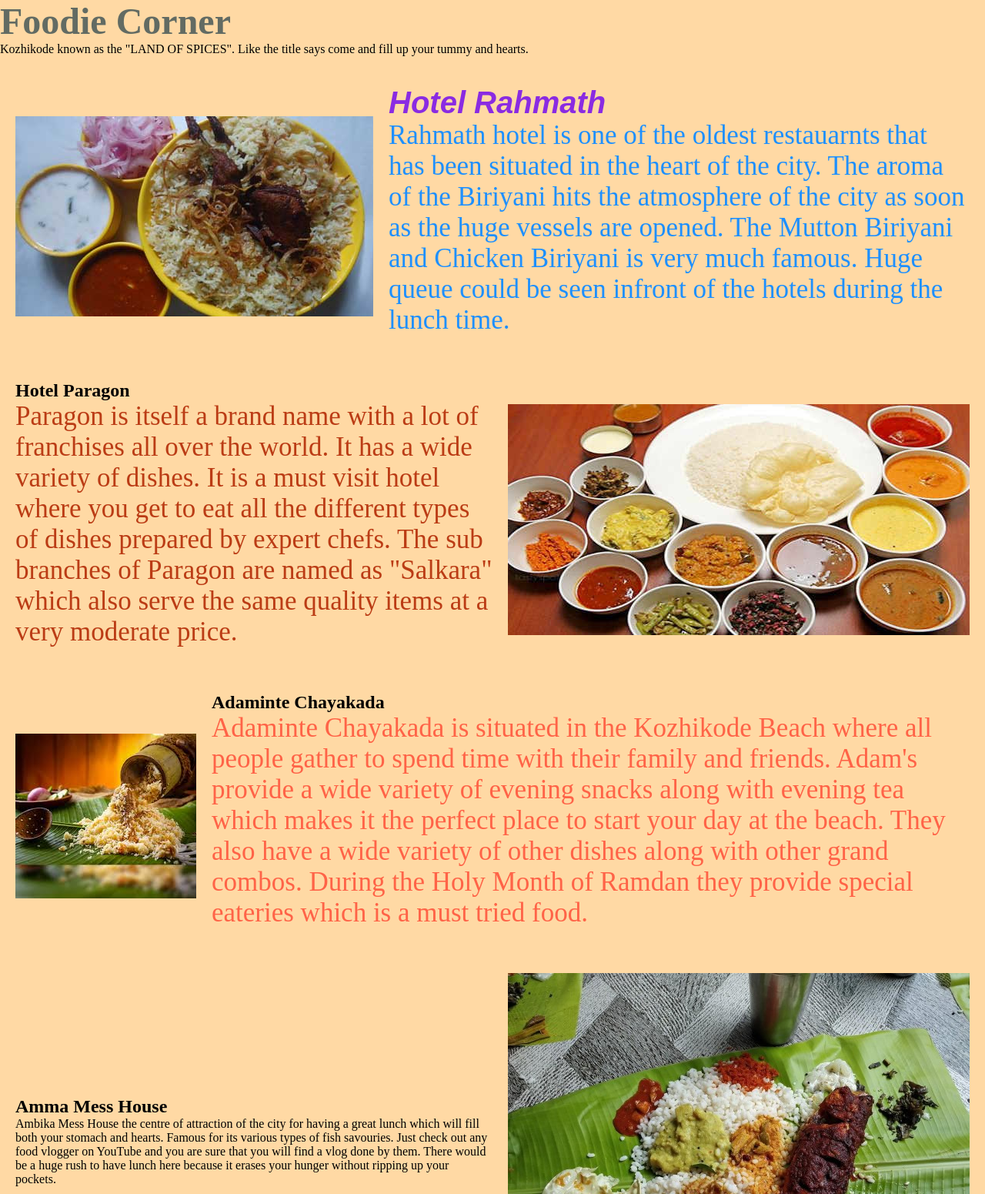
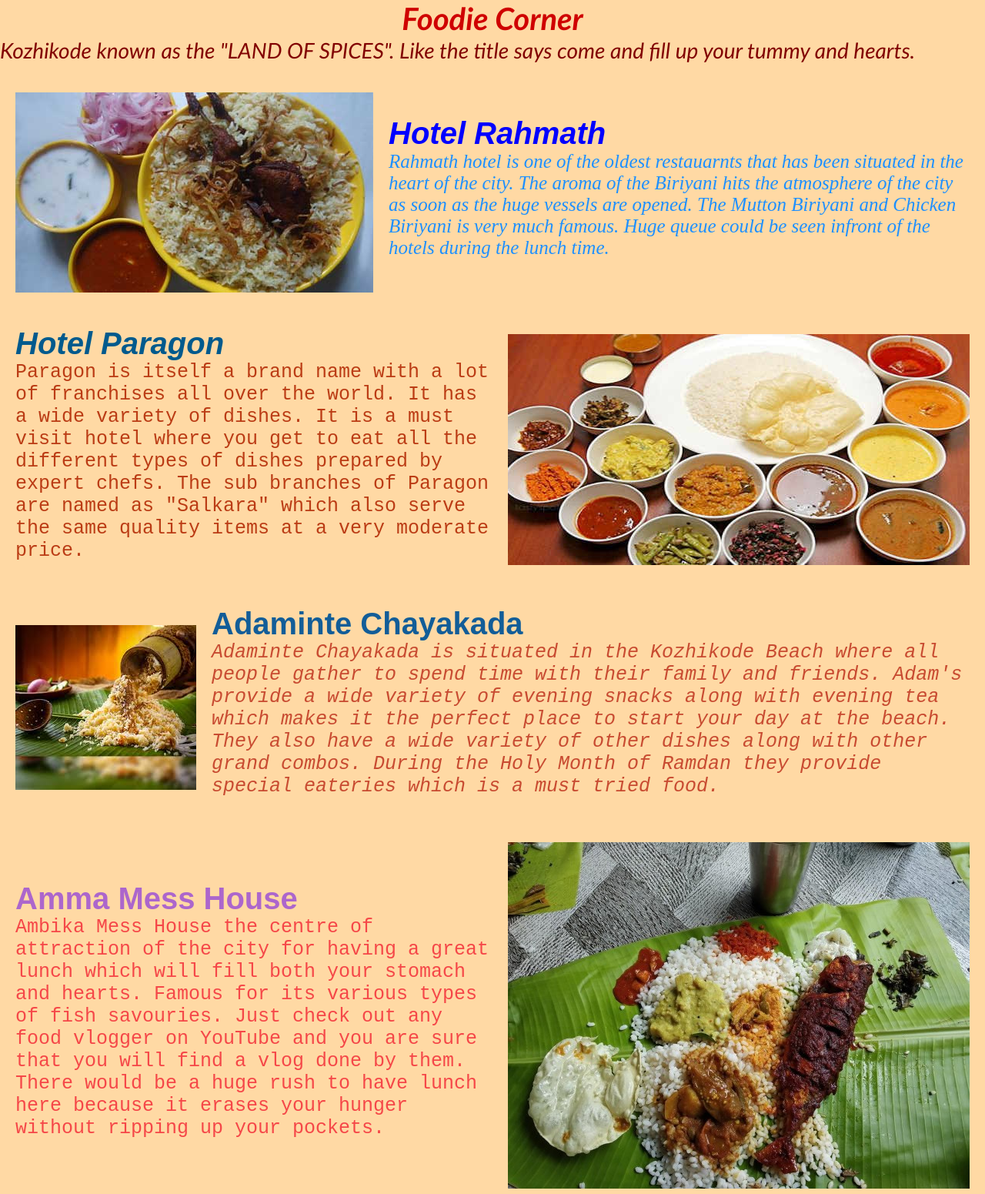
Before and after one commit to Adinath-Ajith-Naik/WB21014, a plain HTML site: page foodie.html in a window 1280 px wide. Shown: the top 1551 px of the page at 77% size. Drawn offline with Linux system fonts and the light colour scheme.

Commit message:
Update FoodStyle

```diff
--- a/foodie.html
+++ b/foodie.html
@@ -10,8 +10,8 @@
 </head>
 
 <body>
-    <h1><b>Foodie Corner</b></h1>
-    <p>Kozhikode known as the "LAND OF SPICES". Like the title says come and fill up your tummy and hearts.</p>
+    <h1 class="title"><b><centre>Foodie Corner</centre></b></h1>
+    <p class="desc">Kozhikode known as the "LAND OF SPICES". Like the title says come and fill up your tummy and hearts.</p>
     <br>
     <table cellspacing="20">
         <tr>
@@ -20,9 +20,9 @@
             </td>
 
             <td>
-                <h2 class="rahmath_title" style="color:blueviolet;">Hotel Rahmath</h2>
+                <h2 class="rahmath_title">Hotel Rahmath</h2>
 
-                <p style="color:DodgerBlue;font-size: 35px;">
+                <p  class="descRahmath">
                     Rahmath hotel is one of the oldest restauarnts that has been situated in the heart of the city.
                     The aroma of the Biriyani hits the atmosphere of the city as soon as the huge vessels are opened.
                     The Mutton Biriyani and  Chicken Biriyani is very much famous. Huge queue could be seen infront of the hotels during the lunch time.
@@ -43,9 +43,9 @@
     <table cellspacing="20">
         <tr>
             <td>
-                <h2 class="paragon title">Hotel Paragon</h2>
+                <h2 class="paragon_title">Hotel Paragon</h2>
 
-                <p style="color:rgb(187, 60, 21);font-size: 35px;">
+                <p class="descParagon">
                     Paragon is itself a brand name with a lot of franchises all over the world. It has a wide variety of dishes.
                     It is a must visit hotel where you get to eat all the different types of dishes prepared by expert chefs.
                     The sub branches of Paragon are named as "Salkara" which also serve the same quality items at a very moderate price.
@@ -74,9 +74,9 @@
             </td>
 
             <td>
-                <h2 class="adams title"><centre>Adaminte Chayakada</centre></h2>
+                <h2 class="adams_title"><centre>Adaminte Chayakada</centre></h2>
 
-                <p style="color:Tomato;font-size: 35px;">
+                <p class="descAdam">
                     Adaminte Chayakada is situated in the Kozhikode Beach where all people gather to spend time with their family and friends.
                     Adam's provide a wide variety of evening snacks along with evening tea which makes it the perfect place to start your day
                     at the beach. They also have a wide variety of other dishes along with other grand combos. During the Holy Month of Ramdan they
@@ -97,9 +97,9 @@
     <table cellspacing="20">
         <tr>
             <td>
-                <h2 class="Amma title">Amma Mess House</h2>
+                <h2 class="Amma_title">Amma Mess House</h2>
 
-                <p styles="color:green;font-size: 35px;">
+                <p class="descAmma">
                    Ambika Mess House the centre of attraction of the city for having a great lunch which will fill both your stomach and hearts.
                     Famous for its various types of fish savouries. Just check out any food vlogger on YouTube and you are sure that you will find
                     a vlog done by them. There would be a huge rush to have lunch here because it erases your hunger without ripping up your pockets.
--- a/foodstyle.css
+++ b/foodstyle.css
@@ -12,10 +12,26 @@ body{
     background-color: #ffd9a4;
 }
 
+.title{
+        color:#cf0000;
+        text-align:center;
+        font-style: oblique;
+        font-family:'Gill Sans', 'Gill Sans MT', Calibri, 'Trebuchet MS', sans-serif;
+        font-size: 40px;
+}
+
+.desc{
+    color:#810000;
+    align-self:center;
+    font-style: oblique;
+    font-family:'Gill Sans', 'Gill Sans MT', Calibri, 'Trebuchet MS', sans-serif;
+    font-size: 28px;
+}
+
 
 .rahmath_title{
                 color:blue;
-                align-self:center;
+
                 font-style: oblique;
                 font-family: Arial, Helvetica, sans-serif;
                 font-size: 40px;
@@ -23,6 +39,58 @@ body{
 }
 
 .descRahmath{
+            color:DodgerBlue;
+            font-size: 25px;
             font-style: oblique;
             font-family: "Times New Roman", Times, serif;
 }
+
+
+.paragon_title{
+    color:#005a8d;
+    align-self:center;
+    font-style: oblique;
+    font-family: Arial, Helvetica, sans-serif;
+    font-size: 40px;
+
+}
+
+.descParagon{
+            color:rgb(187, 60, 21);
+            font-size: 25px;
+            font-style: inherit;
+            font-family:monospace;
+}
+
+
+.adams_title{
+    color:#125d98;
+    align-self:center;
+    font-style:normal;
+    font-family: Arial, Helvetica, sans-serif;
+    font-size: 40px;
+
+}
+
+.descAdam{
+            color:#c84b31;
+            font-size: 25px;
+            font-style: oblique;
+            font-family:monospace;
+}
+
+.Amma_title{
+    color:#ac66cc;
+    align-self:center;
+    font-style:normal;
+    font-family: Arial, Helvetica, sans-serif;
+    font-size: 40px;
+
+}
+
+.descAmma{
+            color:#f54748;
+            font-size: 25px;
+            font-style: inherit;
+            font-family:monospace;
+}
```
